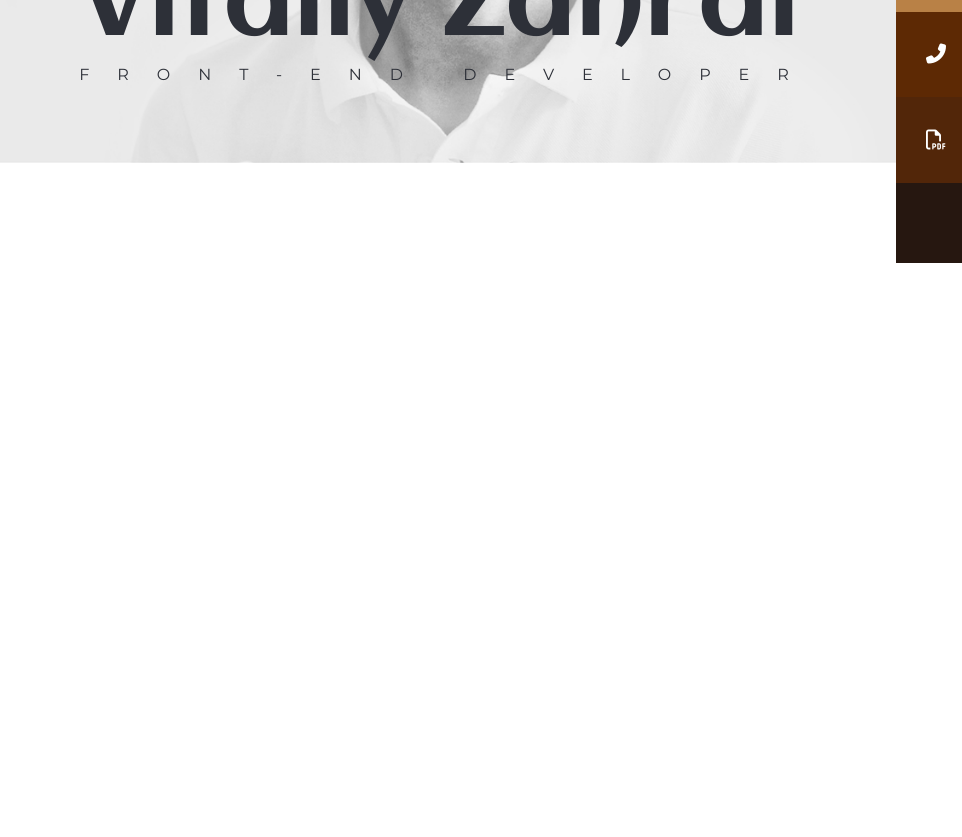
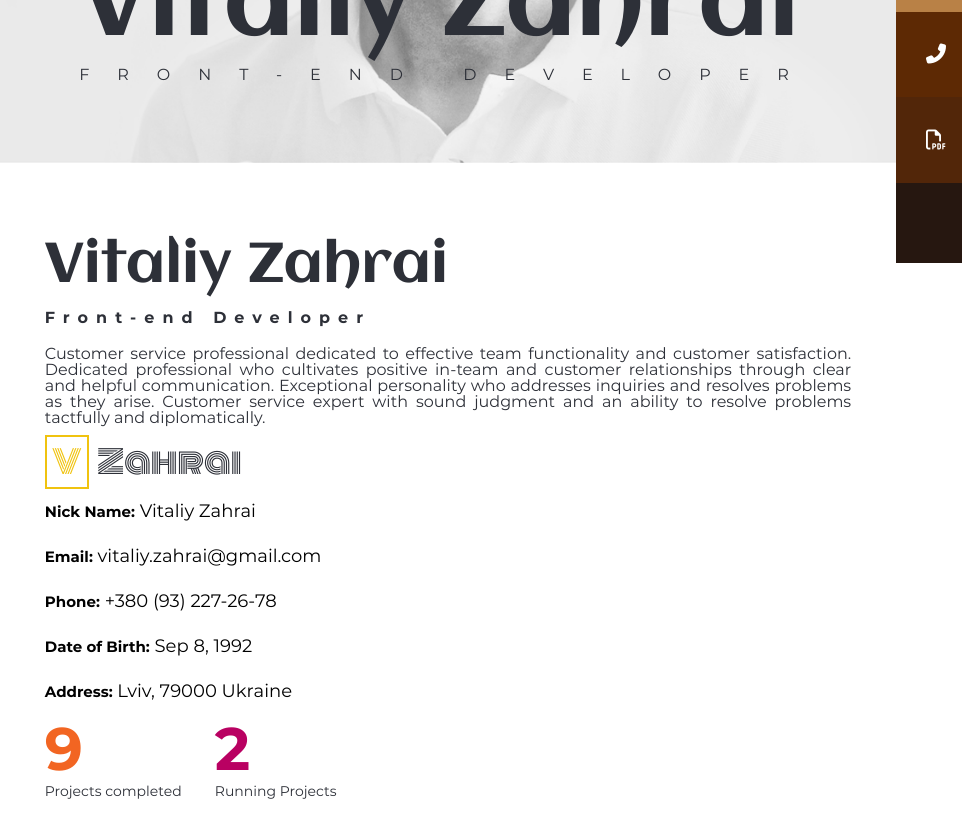
Before and after one commit to vitaliyzahrai/personal_portfolio, a website: page #src/index.html in a window 1280 px wide. Shown: the part 537-1374 px from the top of the page, 0-962 px from the left. Before the commit the page ends 800 px from the top, so only its background shows below. Drawn offline with nearby package versions, Linux system fonts and the light colour scheme; files that its build step writes are made by us from their sources; files whose address does not match are found by name; a web font is replaced by a local one.

Commit message:
add about section

```diff
--- a/#src/index.html
+++ b/#src/index.html
@@ -1,6 +1,7 @@
 @@include('includes/_header.html')
 
 @@include('page-templates/_banner-section.html')
+@@include('page-templates/_about-section.html')
 
 
 @@include('includes/_footer.html')
--- a/#src/js/script.js
+++ b/#src/js/script.js
@@ -5,7 +5,6 @@ $('.humburger').click(function(event) {
 
     if(!showMenu) {
         $('.humburger').toggleClass('close');
-
         $(`
             .menu,
             .menu__branding,
@@ -13,13 +12,10 @@ $('.humburger').click(function(event) {
             .menu__item,
             .social
         `).toggleClass('show');
-
         $('body, html').toggleClass('lock');
-
         showMenu = true;
     } else {
         $('.humburger').removeClass('close');
-
         $(`
             .menu,
             .menu__branding,
@@ -27,11 +23,35 @@ $('.humburger').click(function(event) {
             .menu__item,
             .social
         `).removeClass('show');
-
         $('body, html').removeClass('lock');
-
         showMenu = false;
     }
+});
+
+$('.menu__item').click(function(event){
+    $(`
+        .menu,
+        .menu__branding,
+        .menu__list,
+        .menu__item,
+        .social
+    `).removeClass('show');
+    $('body, html').removeClass('lock');
+    $('.humburger').removeClass('close');
+});
+
+//
+
+$('.achievement__counter').each(function() {
+    $(this).prop('Counter',0).animate({
+        Counter: $(this).text()
+    }, {
+        dutation: 9000,
+        easing: 'linear',
+        step: function(now) {
+            $(this).text(Math.ceil(now));
+        }
+    });
 });
 
 // MODALS
--- /dev/null
+++ b/#src/page-templates/_about-section.html
@@ -0,0 +1,50 @@
+<section id="about_section" class="about">
+
+    <div class="container">
+
+        <div class="container__body">
+
+            <div class="title">
+                <h4 class="title__h4">Vitaliy Zahrai</h4>
+                <h5 class="title__h5">Front-end Developer</h5>
+                <p class="title__text">
+                    Customer service professional dedicated to effective team functionality and customer satisfaction. Dedicated professional who cultivates positive in-team and customer relationships through clear and helpful communication. Exceptional personality who addresses inquiries and resolves problems as they arise. Customer service expert with sound judgment and an ability to resolve problems tactfully and diplomatically.
+                </p>
+            </div>
+            <!-- .title -->
+
+            <div class="logo">
+                <a href="#" class="logo__logo">
+                    <span>V</span>
+                    <span>Zahrai</span>
+                </a>
+            </div>
+            <!-- .logo -->
+
+            <address class="about__address">
+                <p><span>Nick Name:</span> Vitaliy Zahrai</p>
+                <p><span>Email:</span> vitaliy.zahrai@gmail.com</p>
+                <p class="mobile"><span>Phone:</span> +380 (93) 227-26-78</p>
+                <p><span>Date of Birth:</span> Sep 8, 1992</p>
+                <p><span>Address:</span> Lviv, 79000 Ukraine</p>
+            </address>
+            <!-- .about__address -->
+
+            <div class="about__achievement">
+                <ul class="achievement">
+                    <li class="achievement__info">
+                        <span class="achievement__counter">9</span>
+                        <span class="achievement__text">Projects completed</span>
+                    </li>
+                    <li class="achievement__info">
+                        <span class="achievement__counter counter-1">2</span>
+                        <span class="achievement__text">Running Projects</span>
+                    </li>
+                </ul>
+            </div>
+            <!-- .about__achievement -->
+        </div>
+        <!-- .container__body -->
+    </div>
+    <!-- .container -->
+</section>
--- /dev/null
+++ b/#src/scss/components/component/_about-section.scss
@@ -0,0 +1,55 @@
+.about {
+
+    .logo {
+        &__logo {
+            color: $shark;
+        }
+    }
+
+    &__address {
+        margin-top: 15px;
+        line-height: 35px;
+        @extend %sans-regular;
+        font-size: 18px;
+        p{
+            margin-bottom: 10px;
+            text-decoration: none;
+            span{
+                @extend %sans-bold;
+                font-size: 15px;
+            }
+        }
+    }
+
+    &__achievement {
+        .achievement {
+            display: flex;
+            &__info {
+                display: flex;
+                flex-direction: column;
+                max-width: 150px;
+                width: 100%;
+                &:not(:first-child){
+					margin-left: 20px;
+				}
+
+                .counter-1 {
+                    color: $lipstick;
+                }
+            }
+
+            &__counter {
+                @extend %sans-bold;
+                font-size: 60px;
+                color: $flamingo;
+            }
+
+            &__text {
+                @extend %sans-regular;
+                color: $shark;
+                font-size: 14px;
+                margin-top: 5px;
+            }
+        }
+    }
+}
--- a/#src/scss/components/module.scss
+++ b/#src/scss/components/module.scss
@@ -13,3 +13,4 @@
 
 // COMPONENT
 @import 'component/banner-section';
+@import 'component/about-section';
```
Also changed, not shown: portfolio_vitalii_zahrai/index.html (+50 -0 lines), portfolio_vitalii_zahrai/js/script.js (+17 -0 lines), portfolio_vitalii_zahrai/css/style.css, portfolio_vitalii_zahrai/css/style.min.css, portfolio_vitalii_zahrai/js/script.min.js.
